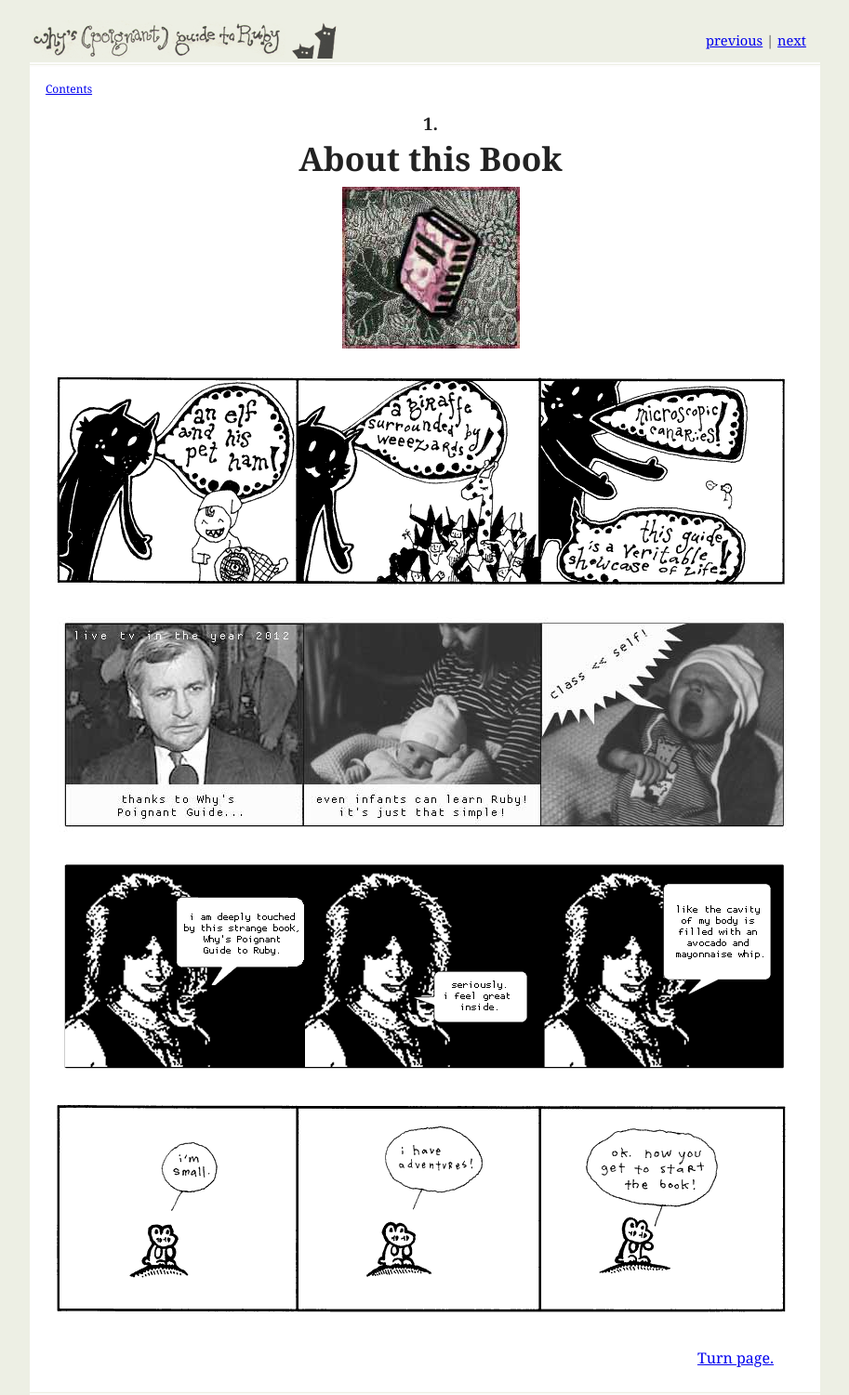
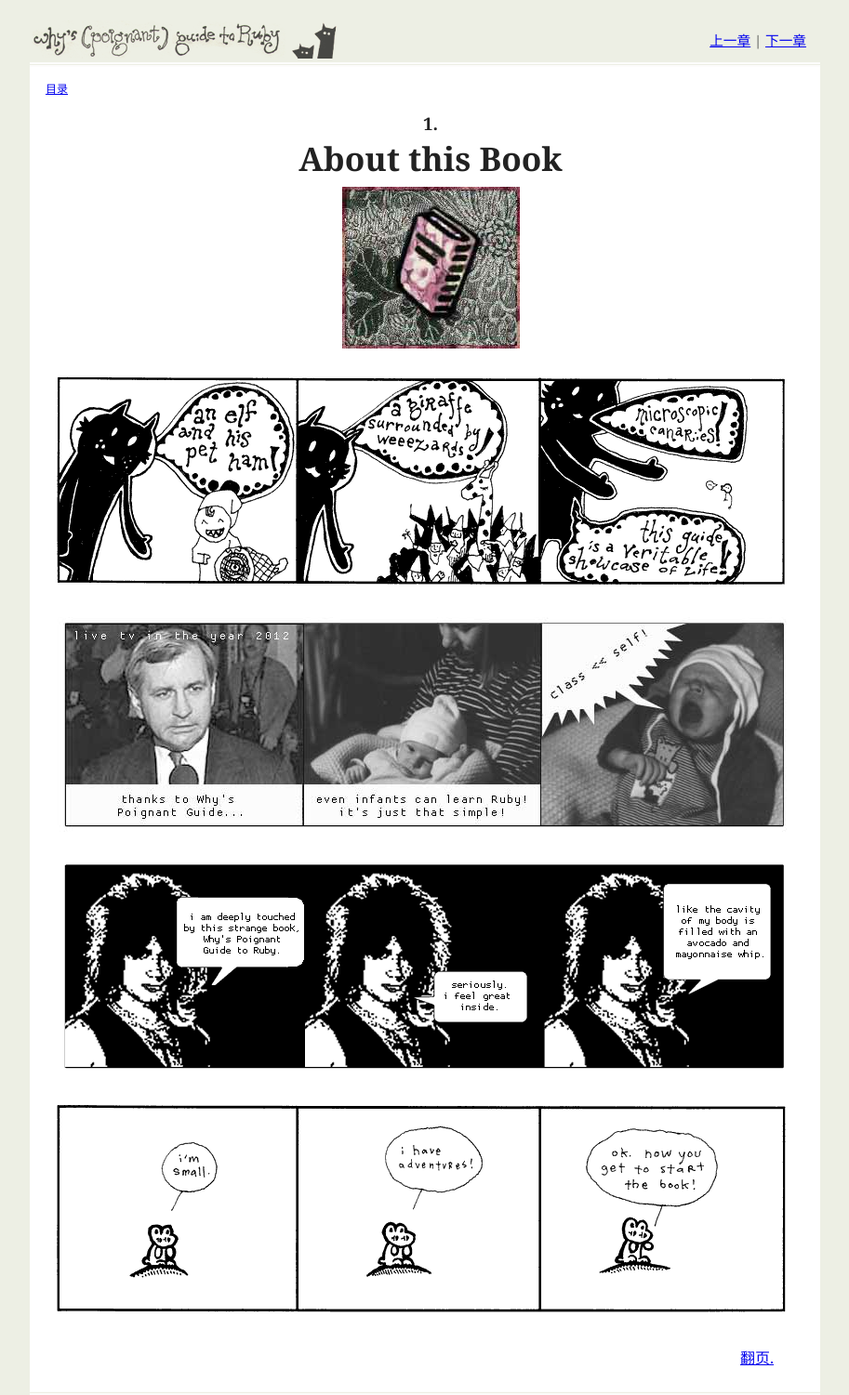
Before and after one commit to codecly259/poignant-guide-cn, a Jekyll site: the page built from _posts/1900-01-01-about-this-book.html, in a window 1280 px wide. Shown: the whole page at 93% size, without its empty margins (183-1096 px from the left). Built offline with Jekyll 4.4.1, drawn with Linux system fonts in a browser that asks for light colours; Markdown is read by kramdown in place of the engine named in the settings.

Commit message:
翻译chapter布局

```diff
--- a/_layouts/chapter.html
+++ b/_layouts/chapter.html
@@ -3,8 +3,8 @@
 ---
 <div id="banner">
    <div class="pager">
-     <a class="pagebar" href="{% if page.previous %}{{ page.previous.url | remove_first:"/book/" }}{% else %}../{% endif %}">previous</a> |
-     <a class="pagebar" href="{% if page.next %}{{ page.next.url | remove_first:"/book/" }}{% else %}./{% endif %}">next</a>
+     <a class="pagebar" href="{% if page.previous %}{{ page.previous.url | remove_first:"/book/" }}{% else %}../{% endif %}">上一章</a> |
+     <a class="pagebar" href="{% if page.next %}{{ page.next.url | remove_first:"/book/" }}{% else %}./{% endif %}">下一章</a>
    </div>
    <div class="title">
      <img src="../images/2006.chaptertitle.png" alt="{{ site.title }}" />
@@ -14,7 +14,7 @@
 <div id="container">
   <div class="page">
     <div class="pageLinks">
-      <a class="pagebar" href="./">Contents</a>
+      <a class="pagebar" href="./">目录</a>
     </div>
     <div class="pageTitle">
       <h3>{{ page.date | date: "%-d" }}.</h3>
@@ -28,7 +28,7 @@
       {{ content }}
 
       <p style="text-align:right;">
-      <a href="{% if page.next %}{{ page.next.url | remove_first:"/book/" }}{% else %}./{% endif %}">Turn page.</a>
+      <a href="{% if page.next %}{{ page.next.url | remove_first:"/book/" }}{% else %}./{% endif %}">翻页.</a>
       </p>
     </div>
   </div>
```
